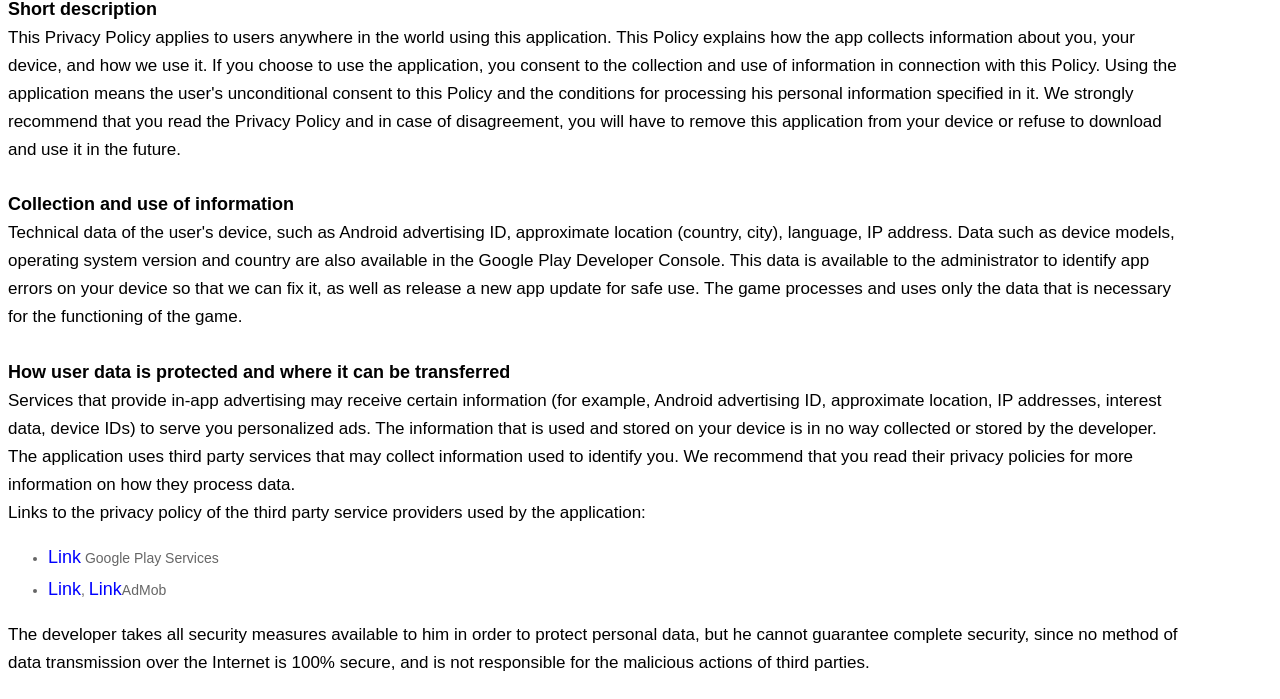
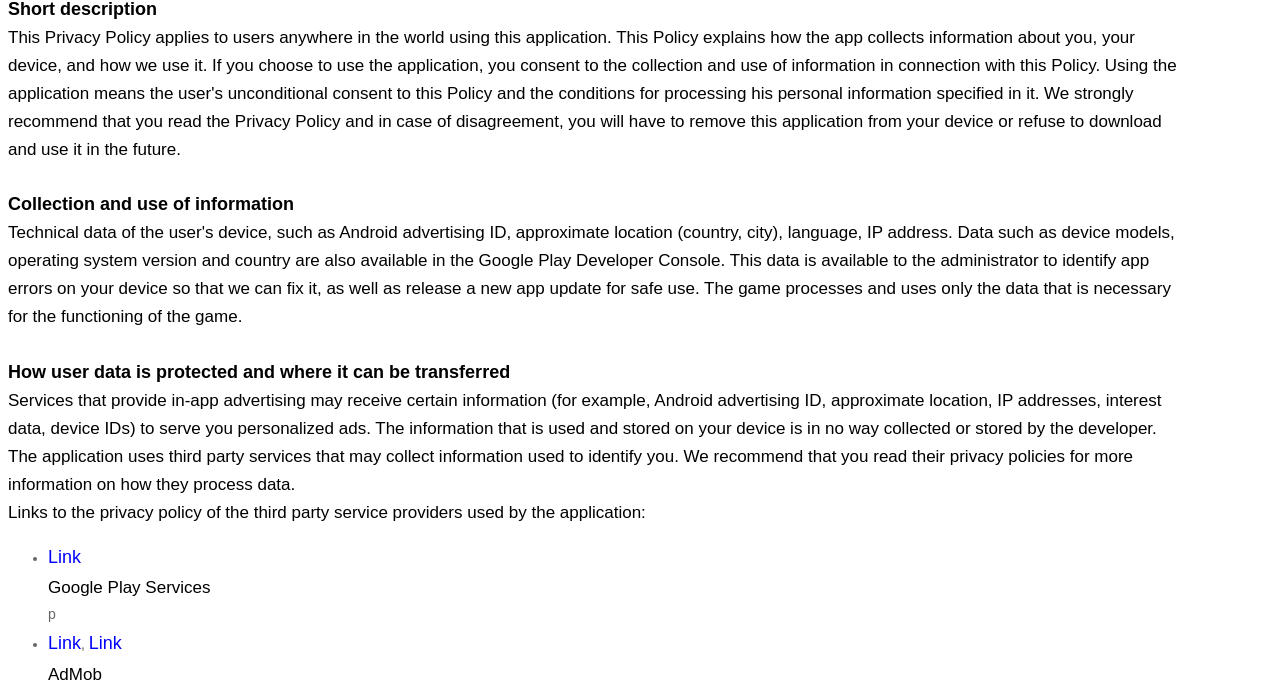
Before and after one commit to GameInfoGame/gameinfogame.github.io, a plain HTML site: page index.html in a window 1280 px wide. Shown: the part 79-778 px from the top of the page. Drawn offline with Linux system fonts and the light colour scheme.

Commit message:
Update index.html

```diff
--- a/index.html
+++ b/index.html
@@ -57,8 +57,8 @@
 					Links to the privacy policy of the third party service providers used by the application:
 					 </p>
 					 <ul style="text-align:left;">
-						<li><a  style="text-align:left; color:blue; font-size: 18px;" href="https://www.google.com/policies/privacy/"  target="_blank">Link</a>  Google Play Services</li>
-						  <li><a  style="text-align:left; color:blue; font-size: 18px;" href="https://www.google.com/policies/privacy/" target="_blank"> Link</a>, <a  style="text-align:left; color:blue; font-size: 18px;" href="https://support.google.com/admob/answer/6128543?hl=en"   target="_blank"> Link</a>AdMob</li>
+						<li><a  style="text-align:left; color:blue; font-size: 18px;" href="https://www.google.com/policies/privacy/"  target="_blank">Link</a> <p> Google Play Services</p>p</li>
+						  <li><a  style="text-align:left; color:blue; font-size: 18px;" href="https://www.google.com/policies/privacy/" target="_blank"> Link</a>, <a  style="text-align:left; color:blue; font-size: 18px;" href="https://support.google.com/admob/answer/6128543?hl=en"   target="_blank"> Link</a><p>AdMob</p></li>
 					</ul>
 
 					  <p style="text-align:left; padding-top: 1px;">
```
